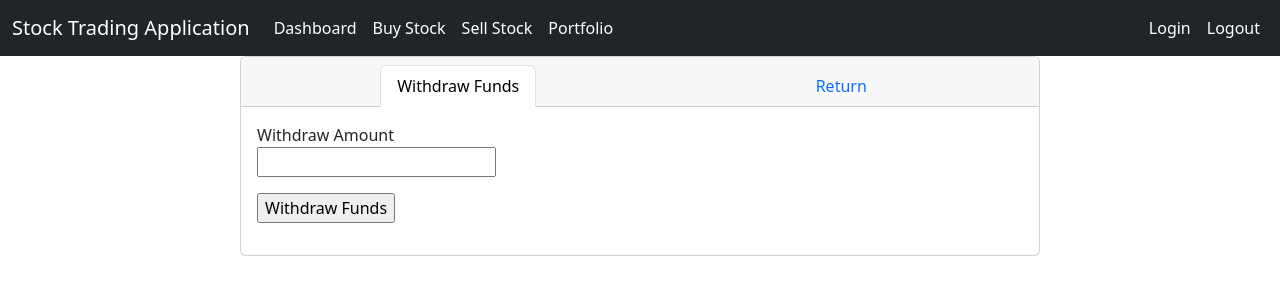
After one commit to andrtbo/401StockApplication, a Flask app: page /with_funds in a window 1280 px wide. The commit adds this page. Shown: the top 300 px of the page. Run offline with Flask 3, Linux system fonts and the light colour scheme.

Commit message:
Added Withdraw funds page

```diff
--- a/app.py
+++ b/app.py
@@ -73,6 +73,9 @@ class AddFundsForm(FlaskForm): #Form to add funds to account
     bank_number = IntegerField('Bank Account Number', validators=[DataRequired()])
     submit = SubmitField('Add Funds')
 
+class WithFundsForm(FlaskForm): #Form to withdrawal funds from account
+    withdraw_amount = IntegerField('Withdraw Amount', validators=[DataRequired()])
+    submit = SubmitField('Withdraw Funds')
 
 # Variables
 logged_in = True # Used to check if user is logged in. Change to "True" to access pages without logging in
@@ -213,3 +216,10 @@ def add_funds():
     form = AddFundsForm()
 
     return render_template('add_funds.html', form=form)
+
+@app.route("/with_funds", methods=["GET", "POST"])
+def with_funds():
+
+    form = WithFundsForm()
+
+    return render_template('with_funds.html', form=form)
--- a/templates/portfolio.html
+++ b/templates/portfolio.html
@@ -8,7 +8,7 @@
             <a class="nav-link" href="{{ url_for('add_funds') }}">Add Funds</a>
         </li>
         <li class="nav-item">
-            <a class="nav-link" href="#">Withdraw Funds</a>
+            <a class="nav-link" href="{{ url_for('with_funds') }}">Withdraw Funds</a>
         </li>
     </ul>
 {% endblock %}
--- /dev/null
+++ b/templates/with_funds.html
@@ -0,0 +1,52 @@
+{% extends './base.html' %}
+
+{% block title%}Withdraw Funds{% endblock %}
+
+{% block content%}
+<!-- Login / Create Account card -->
+<div class="card mx-auto" style="width: 50rem;">
+    <!-- Card nav tabs-->
+    <div class="card-header">
+
+    <!-- List group for flashed messages -->
+    <ul class="list-group list-group-flush">
+        {% with messages = get_flashed_messages() %}
+        {% if messages %}
+            {% for message in messages %}
+            <li class="list-group-item" style="color: green;">{{ message }}</li>
+            {% endfor %}
+        {% endif %}
+        {% endwith %}
+    </ul>
+
+    <ul class="nav nav-tabs card-header-tabs w-100 justify-content-around">
+        <li class="nav-item">
+            <a class="nav-link active" href="{{ url_for('with_funds') }}">Withdraw Funds</a>
+        </li>
+        <li class="nav-item">
+            <!-- class = "active" determines which nav tab is selected for the page -->
+            <a class="nav-link" href="{{ url_for('dashboard') }}">Return</a>
+        </li>
+    </ul>
+    </div>
+    <!-- Card content -->
+    <div class="card-body">
+    <form method="POST" action="">
+        {{ form.hidden_tag() }}
+        <!-- Withdraw Amount field for form -->
+        <p>
+            {{ form.withdraw_amount.label }}<br>
+            {{ form.withdraw_amount() }}<br>
+
+            {% for error in form.withdraw_amount.errors %}
+            <span style="color: red;">[{{ error }}]</span><br>
+            {% endfor %}
+        </p>
+        <!-- Submit button -->
+        <p>{{ form.submit() }}</p>
+    </form>
+    </div>
+</div>
+{% endblock %}
+
+{% block footer%}{% endblock %}
```
